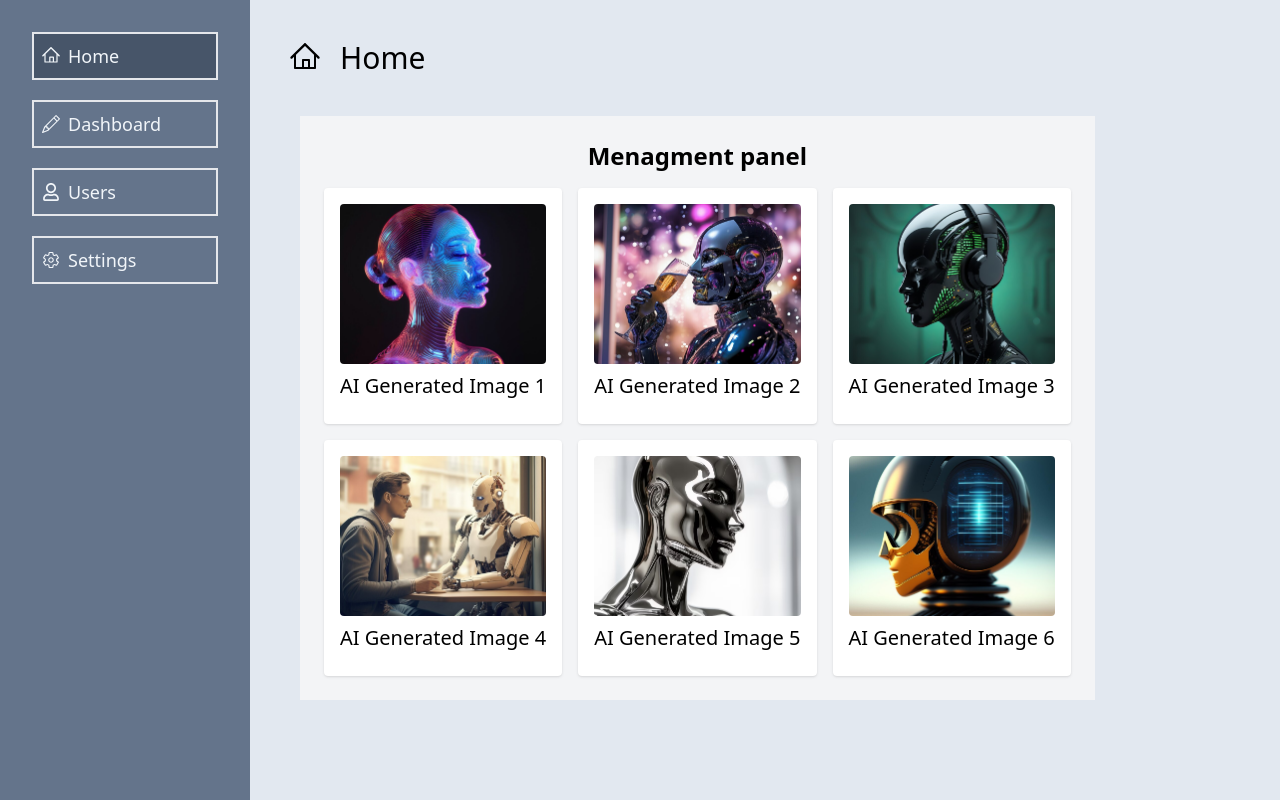
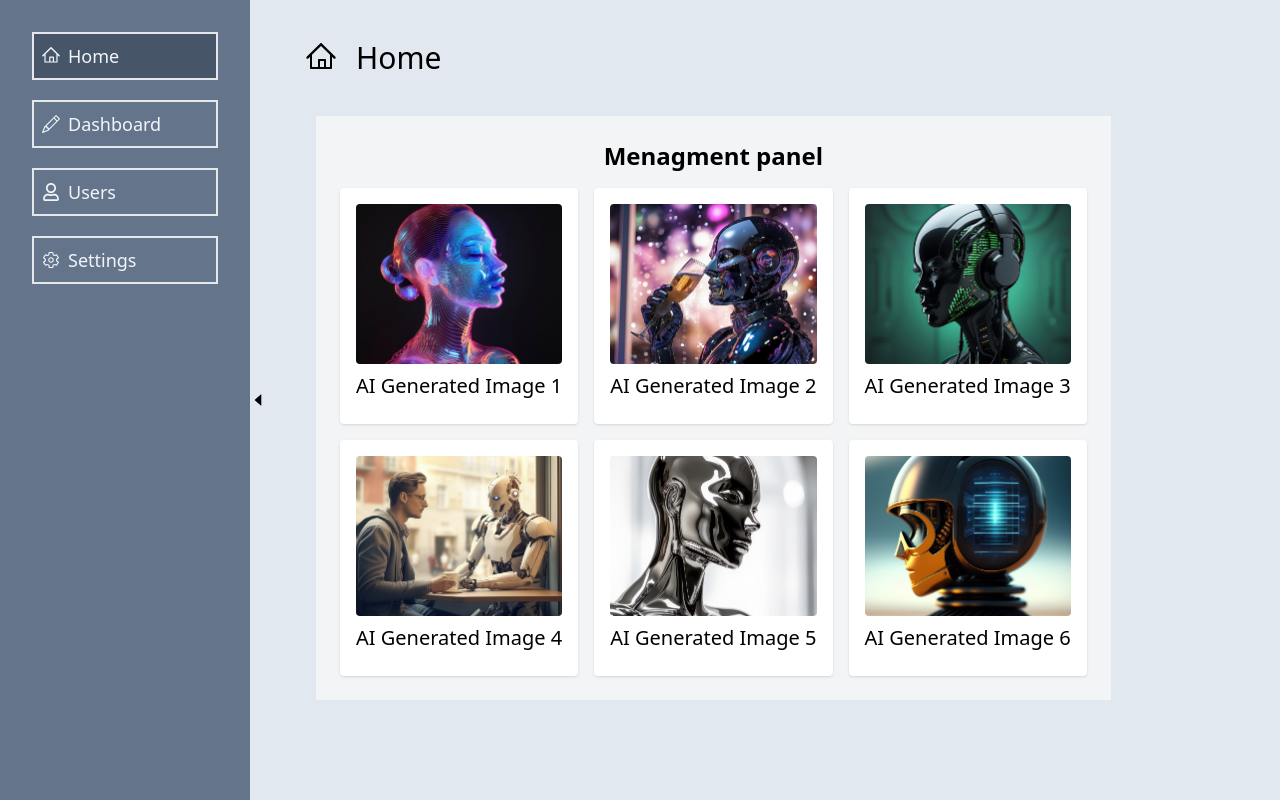
Before and after one commit to markopersonally/management-panel, a React (Create React App) app: page / in a window 1280 px wide. Built offline with nearby package versions, Linux system fonts and the light colour scheme.

Commit message:
hide/show nav

```diff
--- a/src/components/NavBar.jsx
+++ b/src/components/NavBar.jsx
@@ -1,18 +1,31 @@
+import React, { useState } from "react";
 import { NavLink } from "react-router-dom";
 import { IoSettingsOutline } from "react-icons/io5";
 import { FaRegUser } from "react-icons/fa";
 import { BsPencil } from "react-icons/bs";
 import { RxHome } from "react-icons/rx";
+import { AiFillCaretLeft, AiFillCaretRight } from "react-icons/ai";
 
 export default function NavBar() {
+  const [navVisible, setNavVisible] = useState(true); // Initially visible
+
   const navClasses = "h-screen w-[250px] bg-slate-500";
   const ulClasses = "p-8 flex flex-col gap-5 ";
   const liClasses = "border-2";
   const linkClasses =
     "w-30 p-2 flex gap-2 items-center hover:bg-slate-600 text-slate-100 text-lg duration-500";
 
+  const handleShowNav = () => {
+    setNavVisible(true);
+  };
+
+  const handleHideNav = () => {
+    setNavVisible(false);
+  };
+
   return (
-    <nav className={navClasses}>
+    <>
+      <nav className={`${navClasses} ${navVisible ? "block" : "hidden"}`}>
         <ul className={ulClasses}>
           <li className={liClasses}>
             <NavLink
@@ -61,5 +74,16 @@ export default function NavBar() {
           </li>
         </ul>
       </nav>
+      {!navVisible && (
+        <button onClick={handleShowNav}>
+          <AiFillCaretRight />
+        </button>
+      )}
+      {navVisible && (
+        <button onClick={handleHideNav}>
+          <AiFillCaretLeft />
+        </button>
+      )}
+    </>
   );
 }
--- a/src/pages/UsersPage.jsx
+++ b/src/pages/UsersPage.jsx
@@ -23,7 +23,7 @@ export default function UsersPage() {
         <FaRegUser />
         Users
       </H1>
-      <div>
+      <div className="flex flex-wrap w-full">
         {users.map((user, index) => (
           <div
             key={index}
```
Lines whose indentation alone changed are shown as unchanged.
